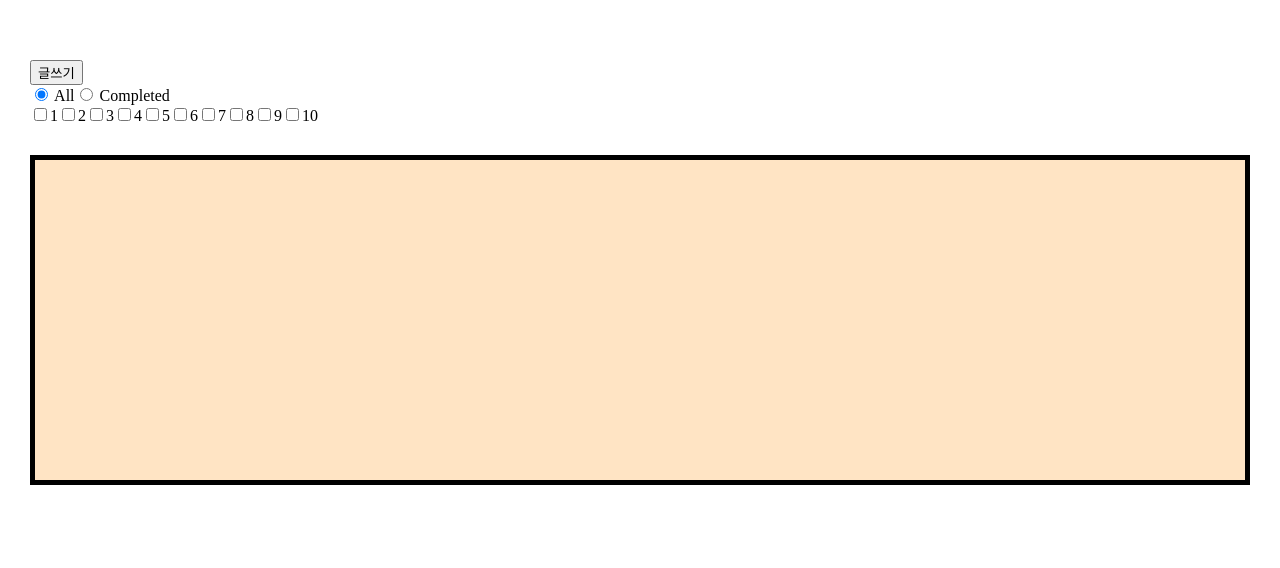
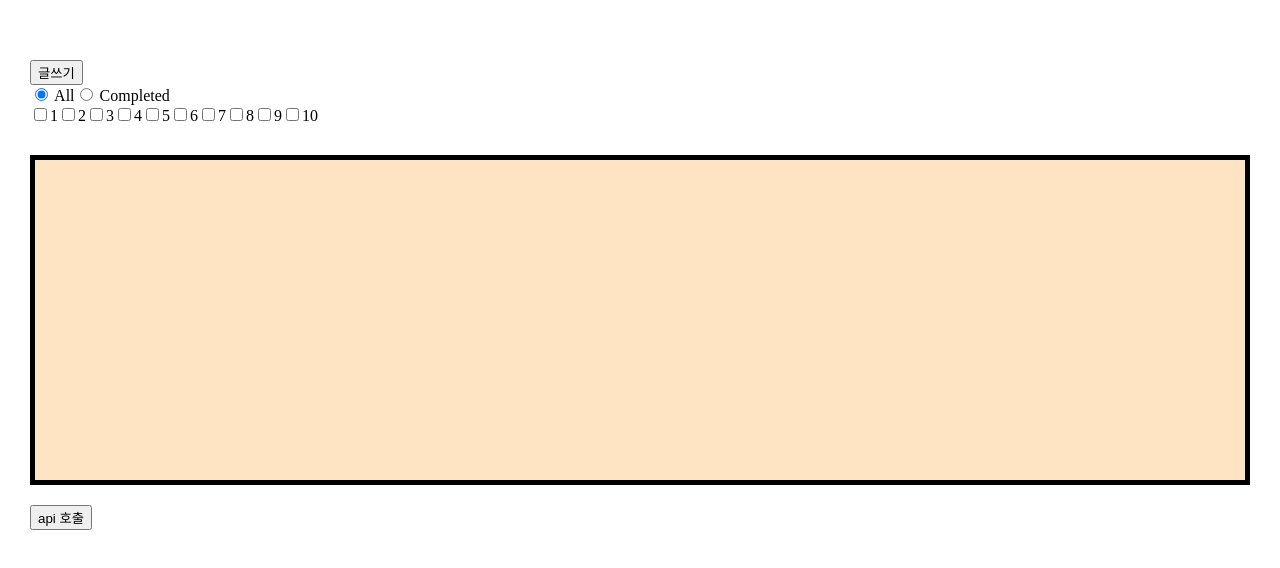
Before and after one commit to shlee1353/todolist, a React (Create React App) app: page / in a window 1280 px wide. Shown: the top 568 px of the page. Built offline with nearby package versions, Linux system fonts and the light colour scheme.

Commit message:
add api call (#9)
Co-authored-by: USER <user@AL01467022.local>

```diff
--- a/package.json
+++ b/package.json
@@ -6,6 +6,7 @@
     "@testing-library/jest-dom": "^5.11.4",
     "@testing-library/react": "^11.1.0",
     "@testing-library/user-event": "^12.1.10",
+    "axios": "^0.21.1",
     "react": "^17.0.1",
     "react-dom": "^17.0.1",
     "react-redux": "^7.2.2",
--- a/src/components/TodoList/TodoList.js
+++ b/src/components/TodoList/TodoList.js
@@ -3,6 +3,7 @@ import { useDispatch, useSelector } from 'react-redux';
 import { addTodo, deleteTodo, modifyTodo, completeTodo } from '../../modules/todoList/actions';
 import Todo from './Todo';
 import TodoForm from './TodoForm';
+import axios from 'axios';
 
 const TodoList = props => {
     // const { todoList, handleAddTodo, handleDeleteTodo, handleModifyTodo, handleCompleteTodo } = props;
@@ -14,16 +15,19 @@ const TodoList = props => {
     const [radioValue, setRadioValue] = useState("all");
     const [isHidden, setIsHiddden] = useState(false);
     const [checkedItems, setCheckedItems] = useState([]);
+    const [jsonData, setJsonData] = useState();
     const scrollRef = useRef(null);
 
+    // 1 - 10 숫자 생성
     const values = Array.from(Array(11).keys()).slice(1);
 
     const handleToggle = () => {
         setToggle(!toggle);
     }
 
+    // [DEV] 정규식 체크
     const checkDescription = (description) => {
-        // 영문만 가능
+        // 영문만 입력 가능
         const descriptionRegex = /^[a-zA-Z]+$/;
         return descriptionRegex.test(description);
     }
@@ -35,6 +39,7 @@ const TodoList = props => {
             alert('Check Your Title and Description!');
         }
     }, []);
+    // [DEV] // 정규식 체크
 
     const handleDeleteTodo = useCallback( id => {
         dispatch(deleteTodo(id));
@@ -53,6 +58,7 @@ const TodoList = props => {
         setIsHiddden(!isHidden);
     },[isHidden]);
 
+    // [DEV] checked 필터
     const handleCheckedItems = useCallback( e => {
         const currentValue = parseInt(e.target.value);
         const currentIndex = checkedItems.indexOf(currentValue);
@@ -65,7 +71,9 @@ const TodoList = props => {
         }
         setCheckedItems(newCheckedItems);
     });
+    // [DEV] // checked 필터
 
+    // [DEV] 엘리먼트 위치
     const scrollHandler = useCallback(() => {
         console.log('-> Y절대위치', window.pageYOffset + scrollRef.current.getBoundingClientRect().top);
 
@@ -80,11 +88,27 @@ const TodoList = props => {
         console.log('clientHeight', scrollRef.current.clientHeight);
         // visible content & padding + border + scrollbar
         console.log('offsetHeight', scrollRef.current.offsetHeight);
-    })
+    });
+    // [DEV] // 엘리먼트 위치
+
+    // [DEV] 비동기 데이터
+    const getData = async () => {
+        try {
+            return await axios.get('https://jsonplaceholder.typicode.com/todos/1');
+        } catch (error) {
+            console.error(error);
+        }
+    };
+
+    const getJSON = async () => {
+        const result = await getData();
+        setJsonData(result.data)
+    };
+    // [DEV] // 비동기 데이터
 
     useEffect(() => {
         scrollRef.current.addEventListener('scroll', scrollHandler)
-    }, [])
+    }, []);
 
     return (
         <div>
@@ -141,6 +165,15 @@ const TodoList = props => {
                     />
                 ))}
             </div>
+            <div className="todo_api">
+                <button onClick={getJSON}>api 호출</button>
+                {jsonData && (
+                    <div className="api_info">
+                        <div>{jsonData.id}</div>
+                        <div>{jsonData.title}</div>
+                    </div>
+                )}
+            </div>
         </div>
     )
 }
--- a/src/index.css
+++ b/src/index.css
@@ -30,3 +30,11 @@ body {
 .todo.hidden {
     display: none;
 }
+
+.todo_api {
+    margin-top: 20px;
+}
+
+.api_info {
+    margin-top: 10px;
+}
```
Also changed, not shown: 1 other file (tests, documents, lock files or other folders).
